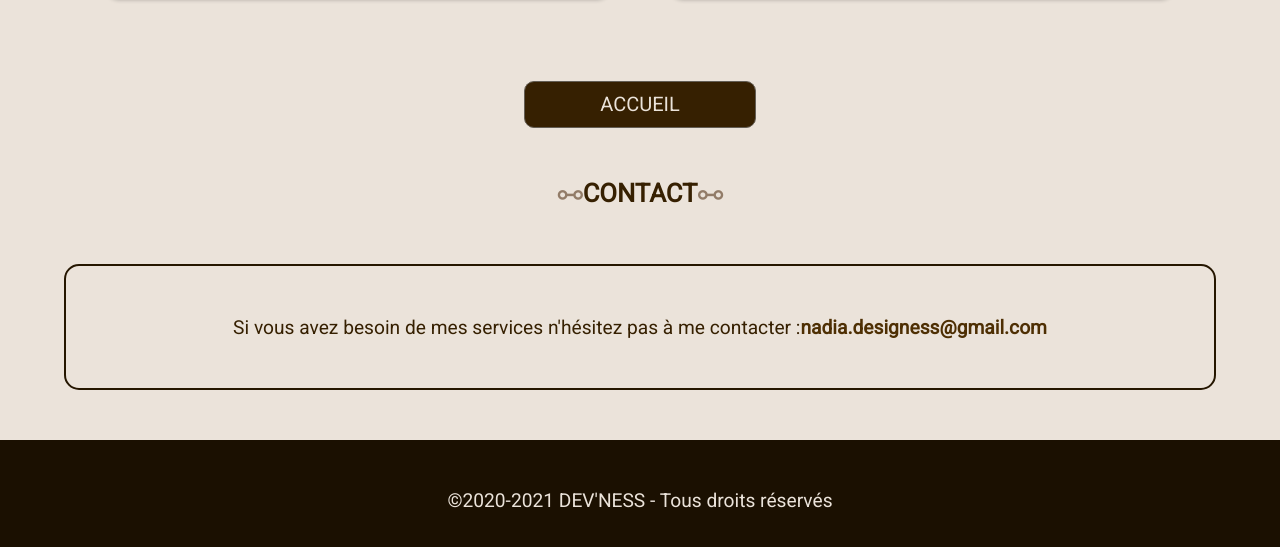
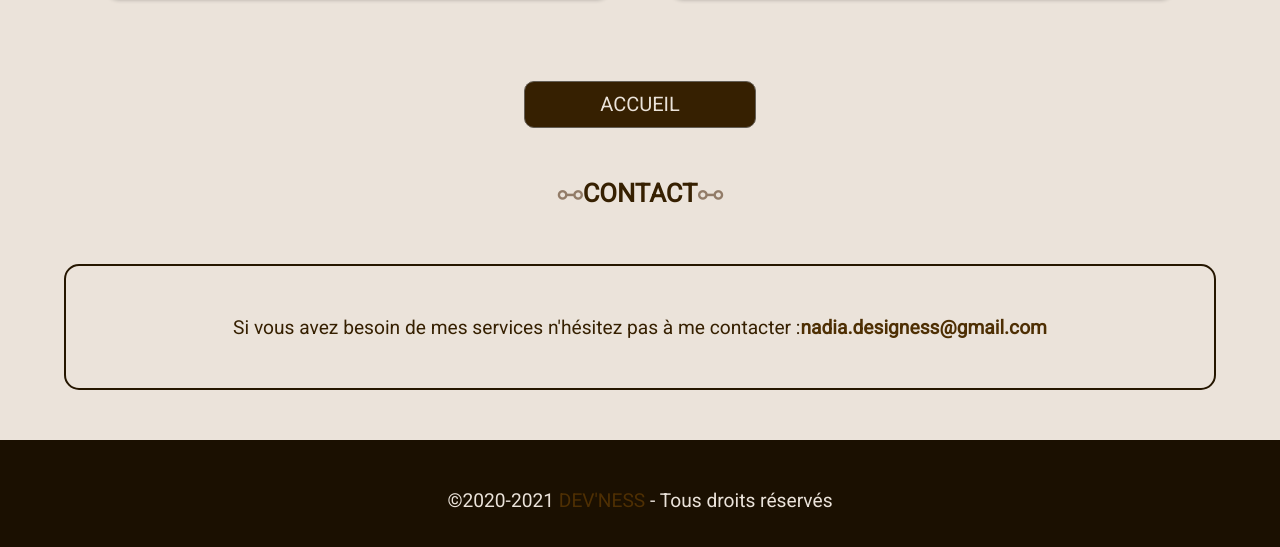
Before and after one commit to nadiaprojets/portfolio2, a plain HTML site: page projets.html in a window 1280 px wide. Shown: the part 1999-2546 px from the top of the page. Drawn offline with Linux system fonts and the light colour scheme; a web font is replaced by a local one.

Commit message:
Update projets.html

```diff
--- a/projets.html
+++ b/projets.html
@@ -164,7 +164,7 @@
 
     <!-- DÉBUT DU FOOTER -->
     <footer>
-        <p>&copy;2020-2021 DEV'NESS - Tous droits réservés</p>
+        <p>&copy;2020-2021 <a href="https://www.youtube.com/channel/UCygmCUMY94Um7elO1SY4YgQ/videos">DEV'NESS</a> - Tous droits réservés</p>
     </footer>
     <!-- FIN DU FOOTER -->
 
```
